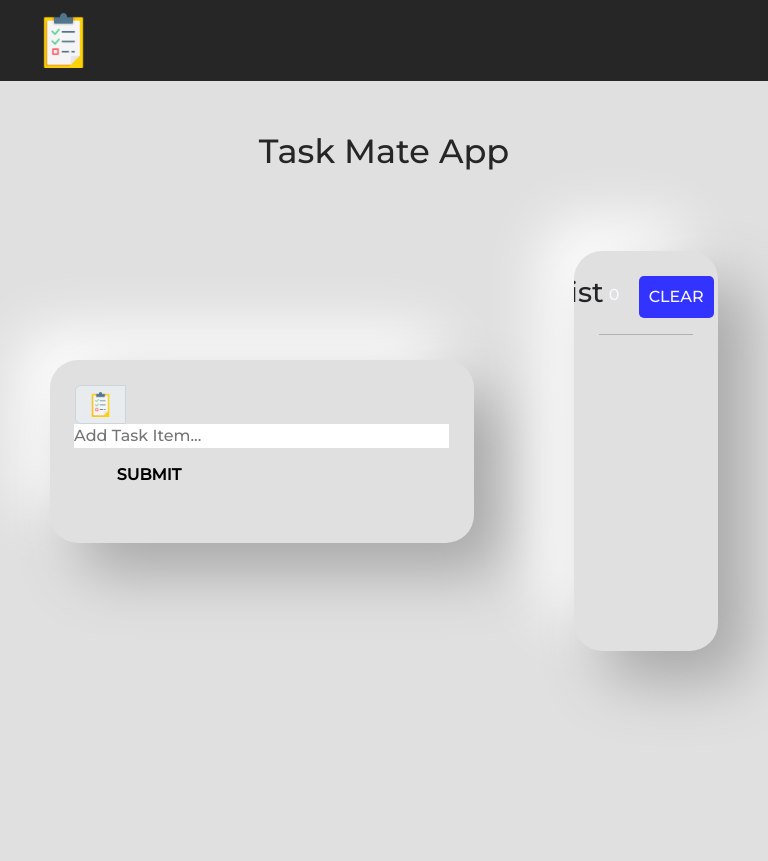
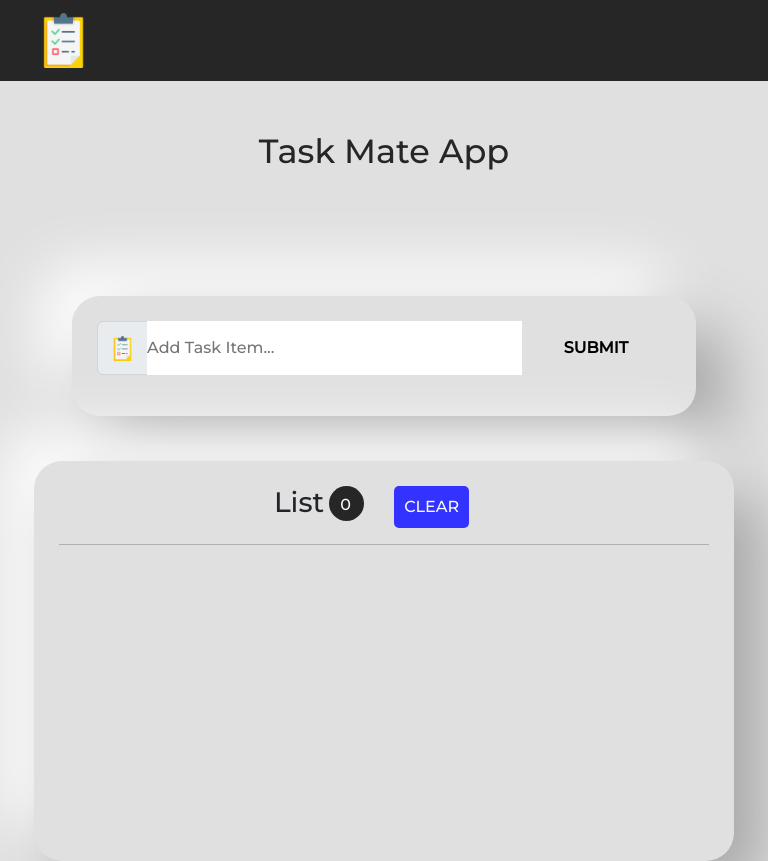
Before and after one commit to Enocho1-1/Task-Mate, a React (Create React App) app in the folder taskmate/: page / in a window 768 px wide. Before the commit the page ends 800 px from the top, so only its background shows below. Built offline with nearby package versions, Linux system fonts and the light colour scheme.

Commit message:
media query - tablets

```diff
--- a/taskmate/src/components/form.css
+++ b/taskmate/src/components/form.css
@@ -100,8 +100,16 @@
     }
 
 
-  .taskInput button {
-    position: relative;
-    left: 15%;
+    .taskInput button {
+      position: relative;
+      left: 15%;
+    }
+}
+
+
+/* Media Query for Tablets Ipads portrait mode */
+@media (min-width: 768px) and (max-width: 1024px){
+  .taskInput{
+    margin: 45px 50px;
   }
 }
--- a/taskmate/src/components/tasklist.css
+++ b/taskmate/src/components/tasklist.css
@@ -29,3 +29,11 @@ animation: fade ease-in 2s;
         flex-direction: column;
     }
 }
+
+
+/* Media Query for Tablets Ipads portrait mode */
+@media (min-width: 768px) and (max-width: 1024px){
+    .taskContainer > div{
+        flex-direction: column;
+    }
+}
--- a/taskmate/src/components/userlist.css
+++ b/taskmate/src/components/userlist.css
@@ -101,3 +101,14 @@ button img{
         padding: 5px;
     }
 }
+
+
+/* Media Query for Tablets Ipads portrait mode */
+@media (min-width: 768px) and (max-width: 1024px){
+    .tasklistContainer{
+        height: 25rem;
+        width: 700px;
+        overflow-y: scroll;
+
+    }
+}
```
